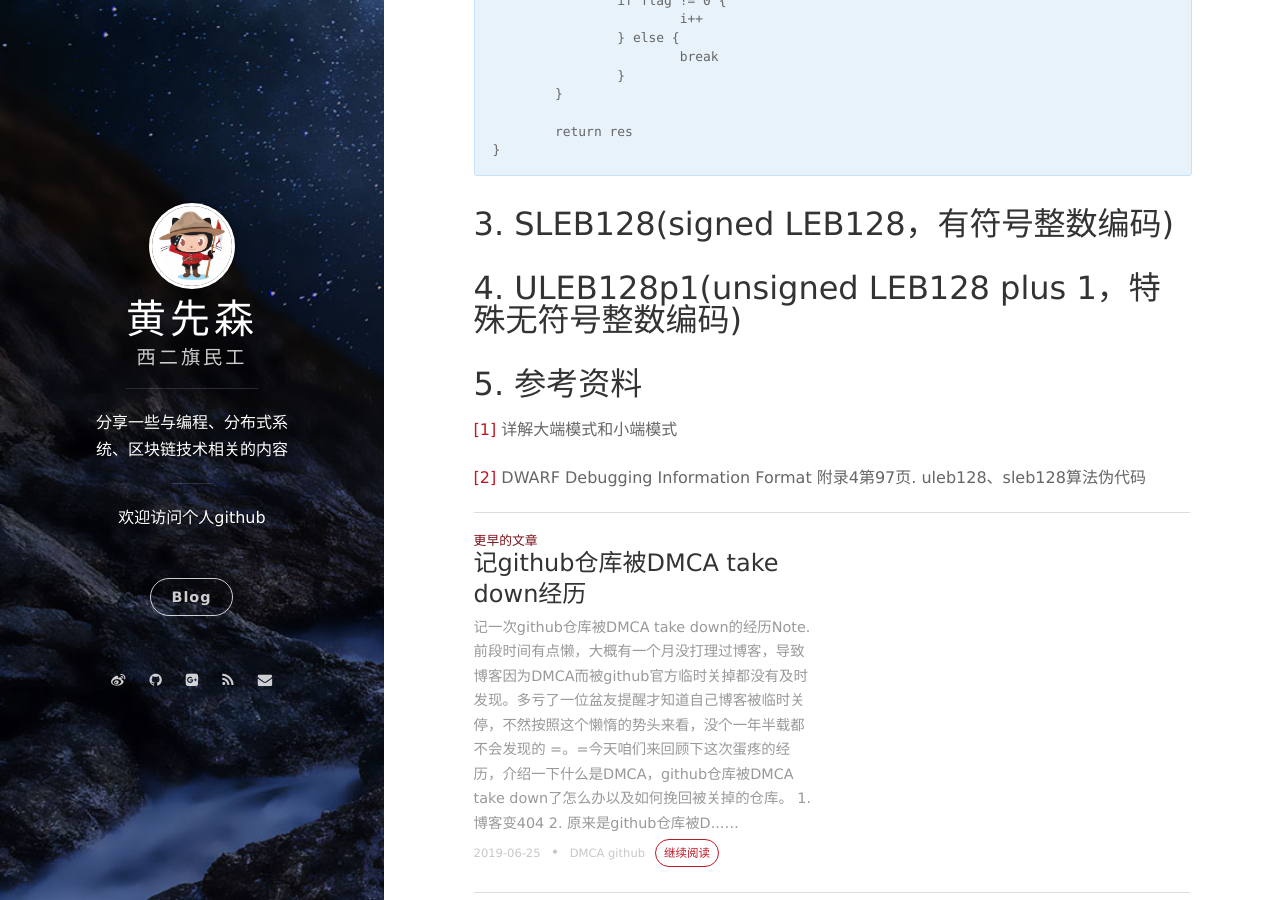
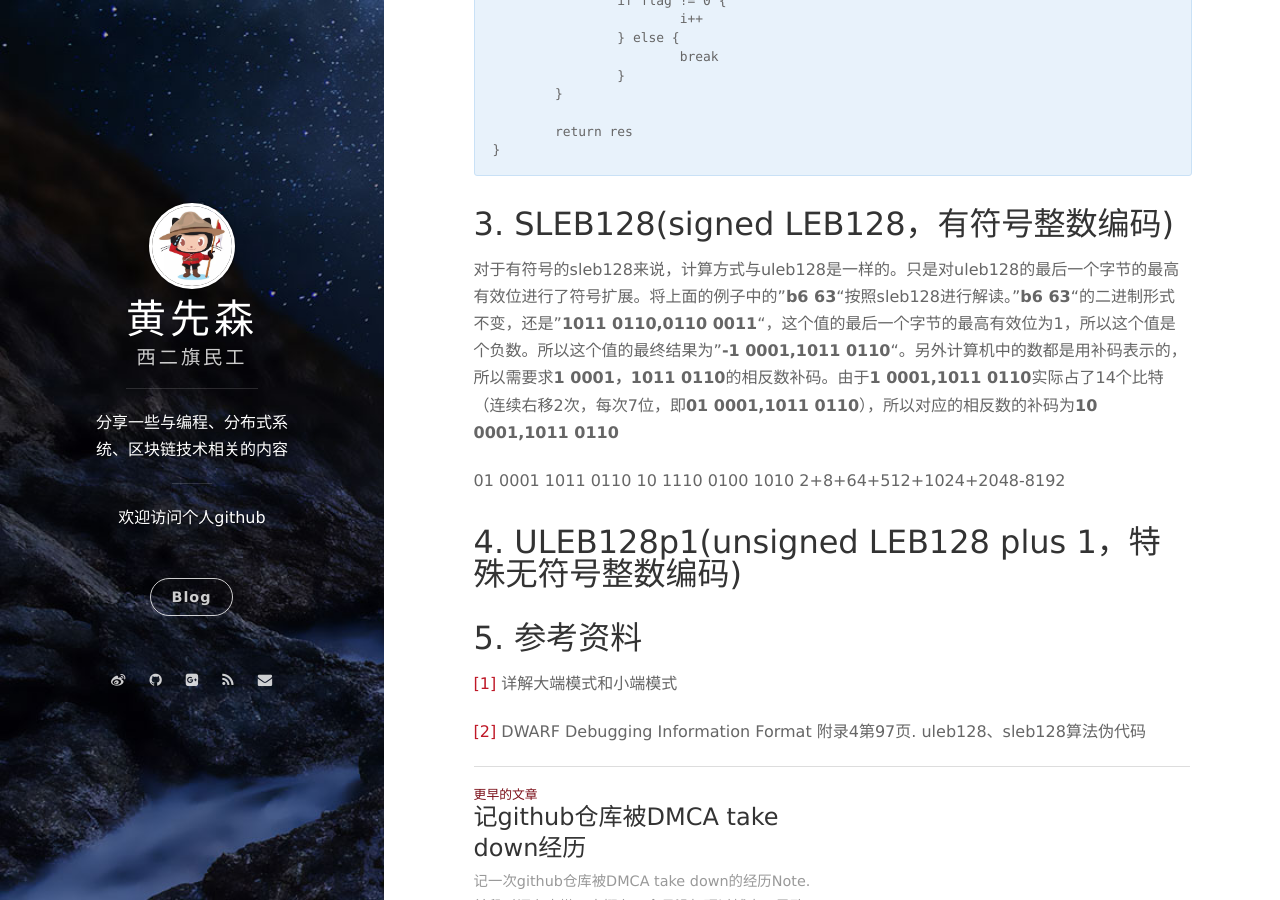
Before and after one commit to berryjam/berryjam.github.io, a Jekyll site: the page built from _posts/2019-09-01-LEB128(Little-Endian Base 128)格式介绍.md, in a window 1280 px wide and 900 px high, scrolled down 3493 px. Built offline with Jekyll 4.4.1, drawn with Linux system fonts in a browser that asks for light colours; nearby versions of some CDN libraries; comment, search, counter and statistics services are not loaded.

Commit message:
Update 2019-09-01-LEB128(Little-Endian Base 128)格式介绍.md

```diff
--- a/_posts/2019-09-01-LEB128(Little-Endian Base 128)格式介绍.md
+++ b/_posts/2019-09-01-LEB128(Little-Endian Base 128)格式介绍.md
@@ -125,6 +125,11 @@ func uleb128decode(bytes []byte) uint64 {
 
 ## 3. SLEB128(signed LEB128，有符号整数编码)
 
+对于有符号的sleb128来说，计算方式与uleb128是一样的。只是对uleb128的最后一个字节的最高有效位进行了符号扩展。将上面的例子中的"**b6 63**"按照sleb128进行解读。"**b6 63**"的二进制形式不变，还是"**1011 0110,0110 0011**"，这个值的最后一个字节的最高有效位为1，所以这个值是个负数。所以这个值的最终结果为"**-1 0001,1011 0110**"。另外计算机中的数都是用补码表示的，所以需要求**1 0001，1011 0110**的相反数补码。由于**1 0001,1011 0110**实际占了14个比特（连续右移2次，每次7位，即**01 0001,1011 0110**），所以对应的相反数的补码为**10 0001,1011 0110**
+
+01 0001 1011 0110
+10 1110 0100 1010
+2+8+64+512+1024+2048-8192
 
 ## 4. ULEB128p1(unsigned LEB128 plus 1，特殊无符号整数编码)
 
```
